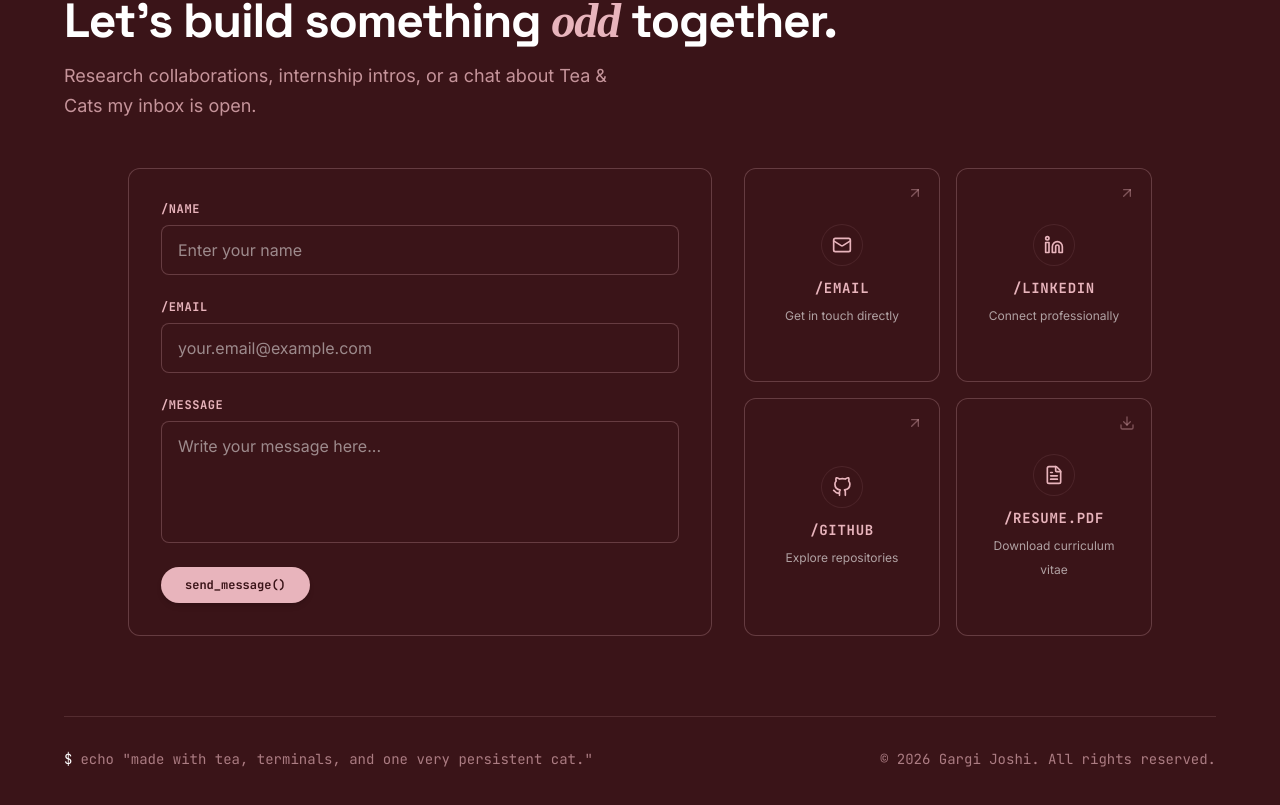
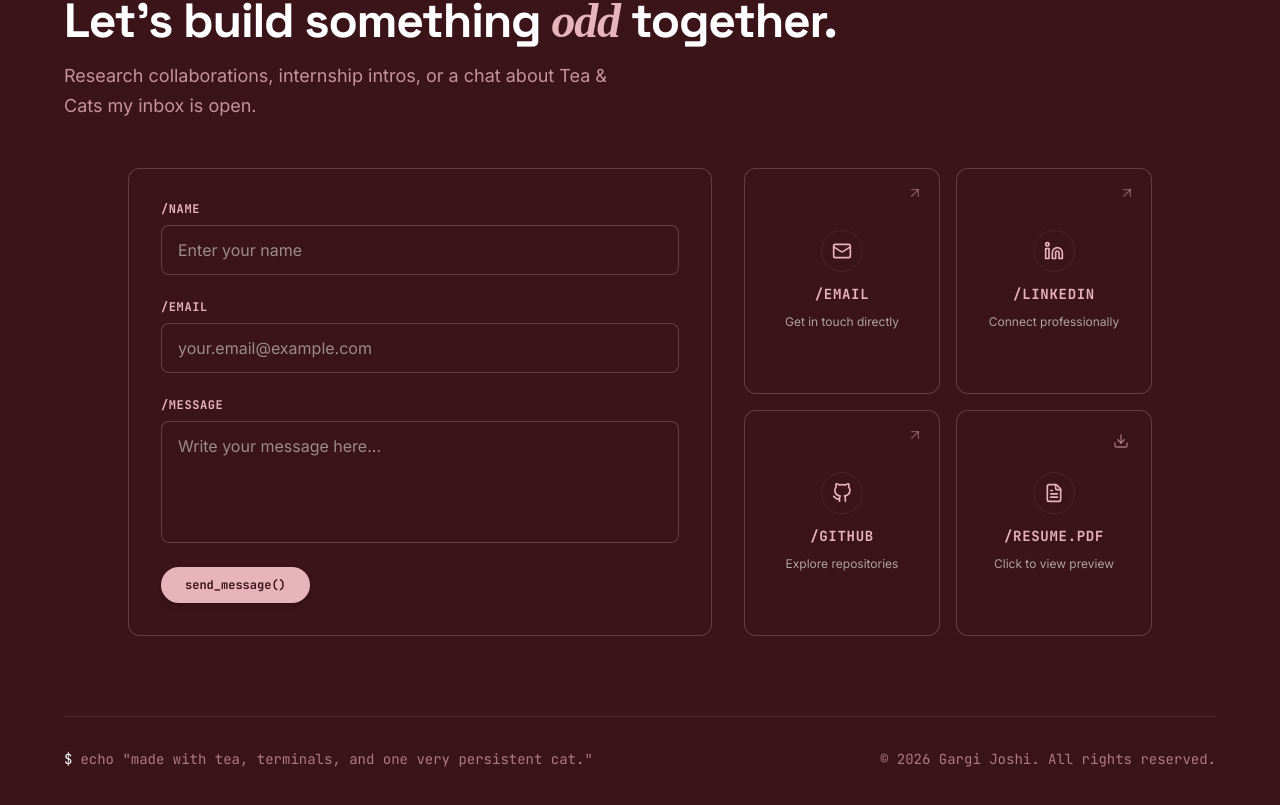
Before and after one commit to gargijoshi9/myportfolio, a React (Vite) app: page / in a window 1280 px wide. Shown: the part 4742-5547 px from the top of the page. Built offline with nearby package versions, Linux system fonts and the light colour scheme; a web font is replaced by a local one.

Commit message:
feat: implement interactive resume preview with iframe viewer in ContactSection

```diff
--- a/src/components/ContactSection.jsx
+++ b/src/components/ContactSection.jsx
@@ -41,6 +41,7 @@ export default function ContactSection() {
 
   const [copiedEmail, setCopiedEmail] = useState(false);
   const [formStatus, setFormStatus] = useState(null); // null, 'sending', 'success', 'error'
+  const [isResumeOpen, setIsResumeOpen] = useState(false);
 
   const handleContactClick = (e, contact) => {
     if (contact.name === "/EMAIL") {
@@ -51,6 +52,8 @@ export default function ContactSection() {
 
       // Fallback: trigger mailto compose window
       window.location.href = contact.href;
+    } else if (contact.name === "/RESUME.PDF") {
+      setIsResumeOpen(!isResumeOpen);
     }
   };
 
@@ -109,7 +112,7 @@ export default function ContactSection() {
       name: "/RESUME.PDF",
       href: resumePdf,
       icon: <FileText className="w-5 h-5 text-hero-rose" />,
-      desc: "Download curriculum vitae"
+      desc: isResumeOpen ? "Click to collapse preview" : "Click to view preview"
     }
   ];
 
@@ -217,24 +220,34 @@ export default function ContactSection() {
           {/* Links Column (40% / col-span-5) */}
           <div className="lg:col-span-5 w-full">
             <div className="grid grid-cols-1 sm:grid-cols-2 lg:grid-cols-2 gap-4 h-full">
-              {contacts.map((contact, index) => (
-                <motion.a
+              {contacts.map((contact, index) => {
+                const isResume = contact.name === "/RESUME.PDF";
+                const CardComponent = isResume ? motion.div : motion.a;
+                return (
+                  <CardComponent
                     key={contact.name}
-                  href={contact.href}
-                  target={contact.href.startsWith("mailto:") ? undefined : "_blank"}
-                  rel={contact.href.startsWith("mailto:") ? undefined : "noopener noreferrer"}
-                  download={contact.name === "/RESUME.PDF" ? "Gargi_Joshi_Resume.pdf" : undefined}
+                    href={isResume ? undefined : contact.href}
+                    target={isResume ? undefined : (contact.href.startsWith("mailto:") ? undefined : "_blank")}
+                    rel={isResume ? undefined : (contact.href.startsWith("mailto:") ? undefined : "noopener noreferrer")}
                     onClick={(e) => handleContactClick(e, contact)}
                     initial={{ opacity: 0, y: 20 }}
                     whileInView={{ opacity: 1, y: 0 }}
                     viewport={{ once: true }}
                     transition={{ duration: 0.4, delay: index * 0.1 }}
                     whileHover={{ y: -4, borderColor: "rgba(232, 180, 188, 0.6)", backgroundColor: "rgba(58, 20, 24, 0.9)" }}
-                  className="flex flex-col items-center justify-center text-center p-6 border border-hero-rose/25 bg-hero-bg/50 rounded-xl transition-all duration-200 group min-h-[140px] lg:h-full relative cursor-pointer"
+                    className="flex flex-col items-center justify-center text-center p-6 border border-hero-rose/25 bg-hero-bg/50 rounded-xl transition-all duration-200 group min-h-[140px] lg:h-full relative cursor-pointer select-none"
                   >
-                  <div className="absolute top-4 right-4">
-                    {contact.name === "/RESUME.PDF" ? (
-                      <Download className="w-4 h-4 text-hero-rose/40 group-hover:text-hero-rose transition-colors duration-200" />
+                    <div className="absolute top-4 right-4 z-10">
+                      {isResume ? (
+                        <a
+                          href={contact.href}
+                          download="Gargi_Joshi_Resume.pdf"
+                          onClick={(e) => e.stopPropagation()}
+                          className="p-1.5 hover:bg-hero-rose/25 rounded transition-all duration-250 group/download inline-flex items-center justify-center"
+                          title="Download Resume"
+                        >
+                          <Download className="w-4 h-4 text-hero-rose/60 group-hover/download:text-hero-rose transition-colors duration-200" />
+                        </a>
                       ) : (
                         <ArrowUpRight className="w-4 h-4 text-hero-rose/40 group-hover:text-hero-rose transition-colors duration-200" />
                       )}
@@ -254,11 +267,43 @@ export default function ContactSection() {
                         )}
                       </span>
                     </div>
-                </motion.a>
-              ))}
+                  </CardComponent>
+                );
+              })}
             </div>
           </div>
         </div>
+
+        {/* Resume Preview Iframe */}
+        {isResumeOpen && (
+          <motion.div
+            initial={{ opacity: 0, y: 15 }}
+            animate={{ opacity: 1, y: 0 }}
+            transition={{ duration: 0.4 }}
+            className="w-full max-w-5xl mx-auto mb-16 border border-hero-rose/25 bg-hero-bg/30 rounded-xl p-2 overflow-hidden shadow-2xl"
+          >
+            <div className="flex justify-between items-center px-4 py-2 border-b border-hero-rose/10 mb-2">
+              <span className="font-mono text-xs text-hero-rose/80">
+                Gargi_Joshi_Resume.pdf
+              </span>
+              <a
+                href={resumePdf}
+                download="Gargi_Joshi_Resume.pdf"
+                className="font-mono text-xs text-hero-rose hover:text-white flex items-center space-x-1 transition-colors"
+              >
+                <Download className="w-3.5 h-3.5" />
+                <span>Download Copy</span>
+              </a>
+            </div>
+            <div className="w-full h-[600px] md:h-[800px] rounded-lg overflow-hidden bg-[#2b1013]">
+              <iframe
+                src={`${resumePdf}#toolbar=1`}
+                className="w-full h-full border-none"
+                title="Gargi Joshi Resume Preview"
+              />
+            </div>
+          </motion.div>
+        )}
 
         {/* Footer info */}
         <div className="border-t border-hero-rose/15 pt-8 flex flex-col md:flex-row items-center justify-between gap-4 font-mono text-xs md:text-sm text-hero-rose/65">
```
Also changed, not shown: 1 other file (tests, documents, lock files or other folders). Lines whose indentation alone changed are shown as unchanged.
